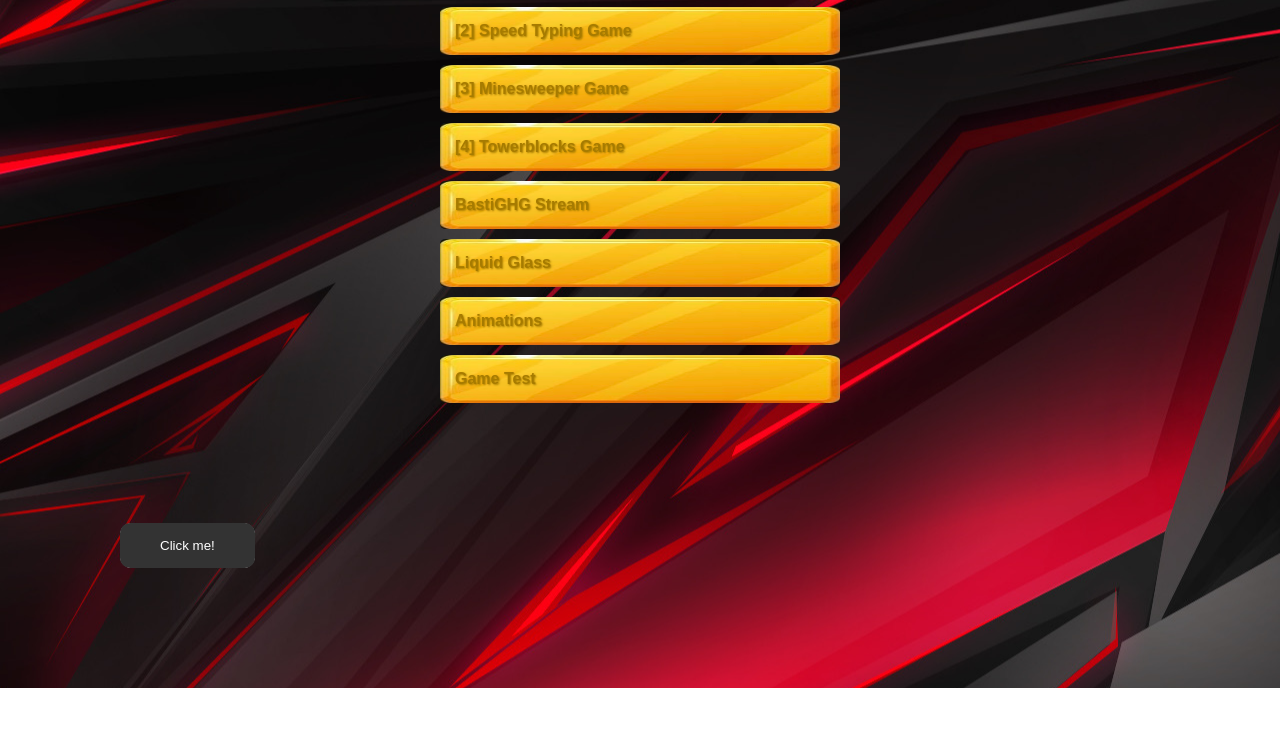
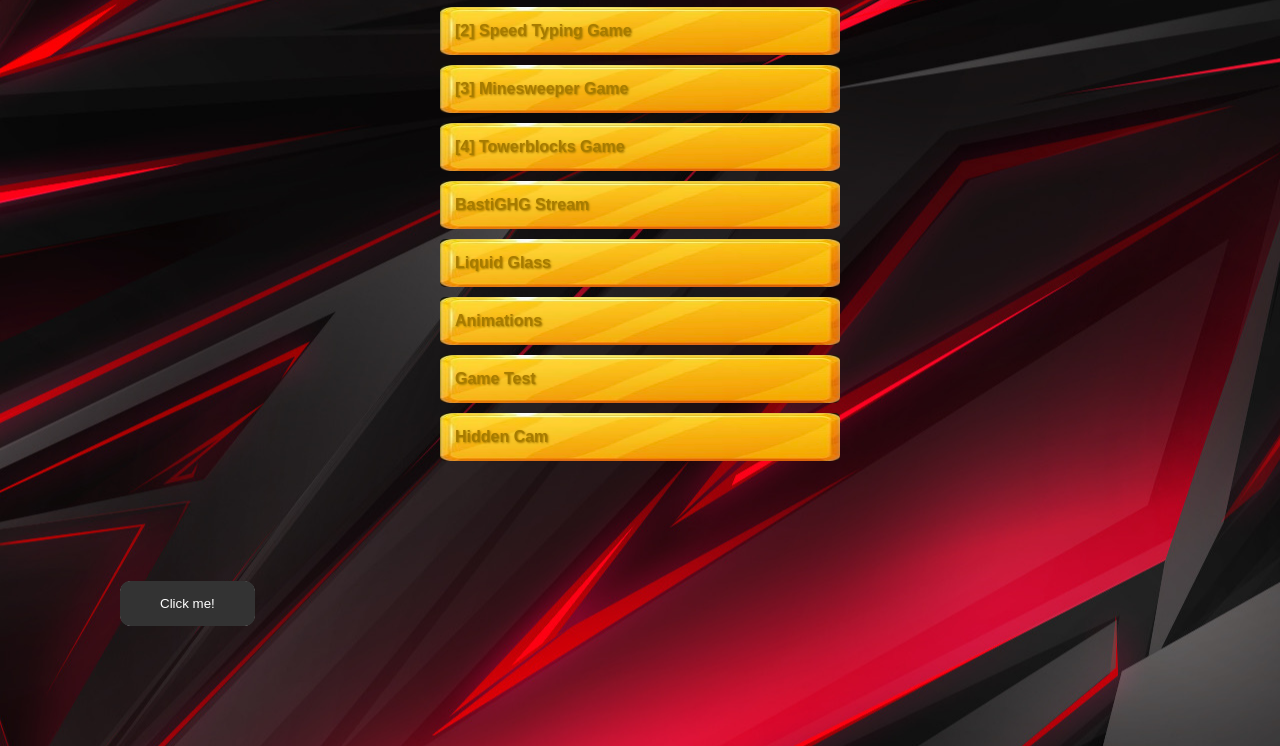
Before and after one commit to Lxk5z/playground, a plain HTML site: page index.html in a window 1280 px wide. Shown: the part 151-897 px from the top of the page. Before the commit the page ends 839 px from the top, so only its background shows below. Drawn offline with Linux system fonts and the light colour scheme.

Commit message:
Update index.html

```diff
--- a/index.html
+++ b/index.html
@@ -168,6 +168,7 @@ input, textarea {
   <li onclick="window.location.href='glass/glass.html'">Liquid Glass</li>
   <li onclick="window.location.href='animations.html'">Animations</li>
   <li onclick="window.location.href='test.html'">Game Test</li>
+  <li onclick="window.location.href='hidden-cam.html'">Hidden Cam</li>
   </ul>
 
   <div>
```
